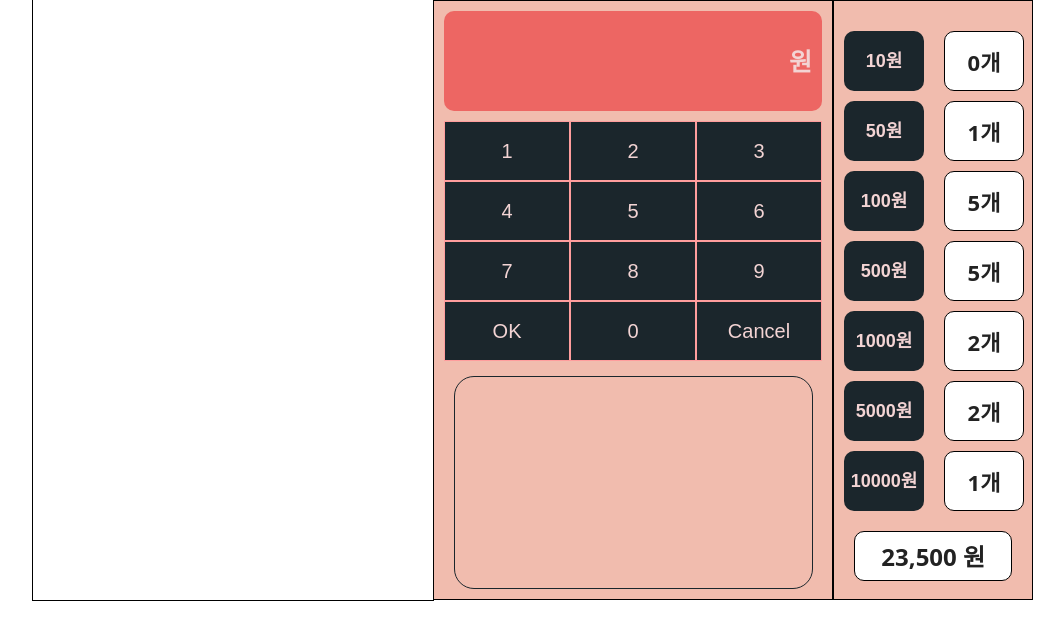
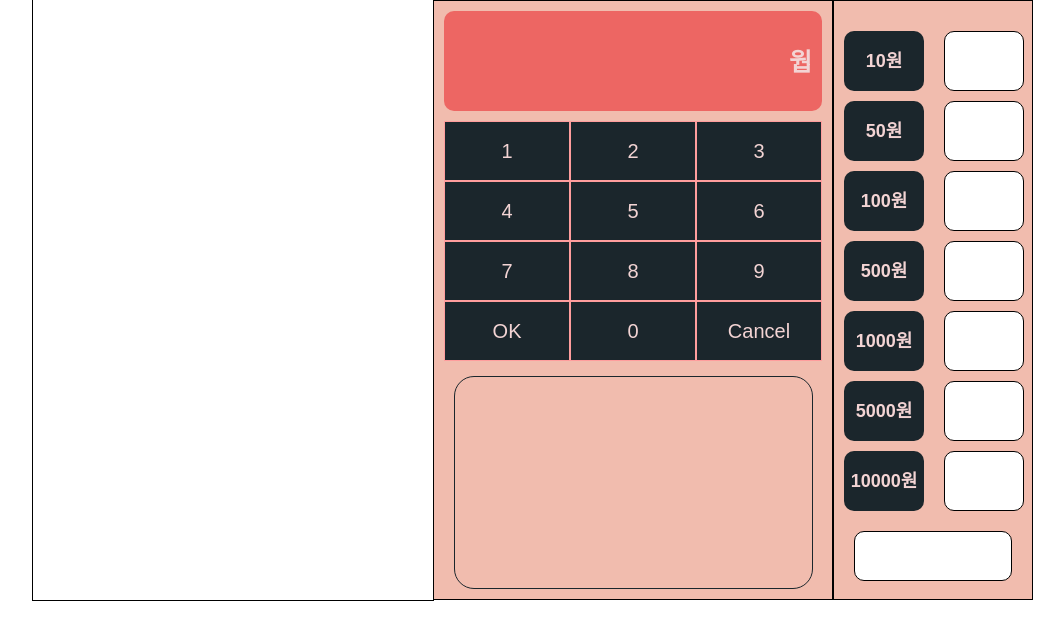
Before and after one commit to codesquad-member-2020/vm-3, a plain HTML site: page index.html in a window 1280 px wide. Shown: the whole page, without its empty margins (104-1168 px from the left). Drawn offline with Linux system fonts and the light colour scheme; no server answers.

Commit message:
[수정] 각 view 의 render() 메서드를 호출하도록 수정
각 view 의 render() 메서드를 호출하도록 수정

* html 의 내용들을 주석 처리
* Controller 에서 각 view 들의 render() 를 호출하여 렌더링 하도록 처리

```diff
--- a/VendingMachine/Controller.js
+++ b/VendingMachine/Controller.js
@@ -27,9 +27,23 @@ class Controller {
     }
 
     _initialize() {
+        let result = "";
+
+        this._view.forEach(element => {
+            result += element.render();
+        });
+
+        const wrap = document.querySelector(".wrap");
+        wrap.innerHTML =
+        `
+            <div class="vendingMachine">
+                ${result}
+            </div>
+        `;
+
         this._view.forEach(element => {
             //render() method will be called after eature_HC_002~004 are finished.
-            //element.render();
+            element.render();
             element.onNotifyRenderFinished();
         });
 
--- a/VendingMachine/ProductListView.js
+++ b/VendingMachine/ProductListView.js
@@ -10,8 +10,7 @@ class ProductListView extends View {
     }
 
     render() {
-        return
-        `
+        return `
             <div class="productListArea"></div>
         `;
     }
@@ -56,7 +55,7 @@ class ProductListView extends View {
             <button class="product">
                 <p class="index">${element.index}</p>
                 <p class="name">${element.name}</p>
-                <p class="price">${element.price} 원</p>
+                <p class="price">${element.price} 웝</p>
             </button>
             `
         });
--- a/VendingMachine/WalletView.js
+++ b/VendingMachine/WalletView.js
@@ -11,19 +11,18 @@ class WalletView extends View {
     }
 
     render() {
-        return
-        `
+        return `
         <div class="walletArea">
             <div class="buttonArea">
                 <div class="cashValueArea">
                     <ul class="cashCountList">
-                    <li><button></button></li>
-                    <li><button></button></li>
-                    <li><button></button></li>
-                    <li><button></button></li>
-                    <li><button></button></li>
-                    <li><button></button></li>
-                    <li><button></button></li>
+                        <li><button>10원</button></li>
+                        <li><button>50원</button></li>
+                        <li><button>100원</button></li>
+                        <li><button>500원</button></li>
+                        <li><button>1000원</button></li>
+                        <li><button>5000원</button></li>
+                        <li><button>10000원</button></li>
                     </ul>
                 </div>
                 <div class="cashCountArea">
--- a/index.html
+++ b/index.html
@@ -14,7 +14,7 @@
   </head>
   <body>
     <div class="wrap">
-      <div class="vendingMachine">
+      <!-- <div class="vendingMachine">
         <div class="productListArea"></div>
         <div class="productSelectionArea">
           <div class="inputAmount"><span></span> 원</div>
@@ -61,7 +61,7 @@
             </div>
             <p class="totalPrice">23,500 원</p>
         </div>
-      </div>
+      </div> -->
     </div>
   </body>
 </html>
```
Also changed, not shown: VendingMachine/ProductSelectionView.js (indentation only). Lines whose indentation alone changed are shown as unchanged.
